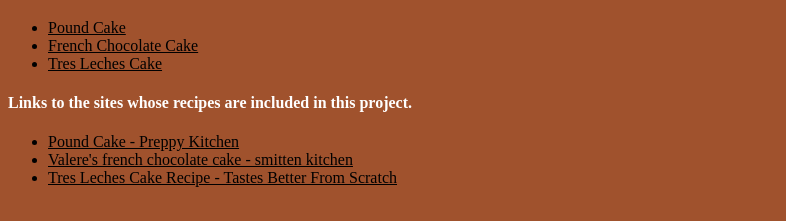
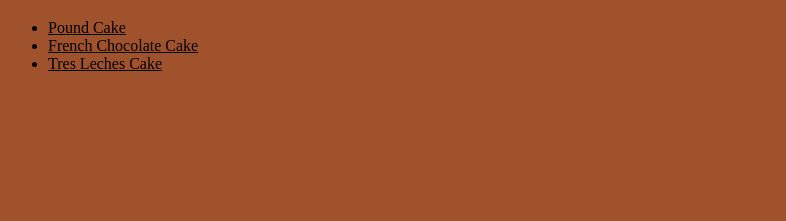
Before and after one commit to LiberoLance/odin-recipes, a plain HTML site: page index.html in a window 1280 px wide. Shown: the part 61-282 px from the top of the page, without its empty margins (0-786 px from the left). Drawn offline with Linux system fonts and the light colour scheme.

Commit message:
remove links to other sites

```diff
--- a/index.html
+++ b/index.html
@@ -13,11 +13,5 @@
          <li><a href="./recipes/tres-leches-cake.html">Tres Leches Cake</a></li>
       </ul>
 
-      <h4 class=source-title>Links to the sites whose recipes are included in this project.</h4>
-      <ul>
-         <li><a href="https://preppykitchen.com/pound-cake/">Pound Cake - Preppy Kitchen</a></li>
-	 <li><a href="https://smittenkitchen.com/2014/06/valeries-french-chocolate-cake/">Valere's french chocolate cake - smitten kitchen</a></li>
-	 <li><a href="https://tastesbetterfromscratch.com/tres-leches-cake/">Tres Leches Cake Recipe - Tastes Better From Scratch</a></li>
-      </ul>
    </body>
 </html>
```
